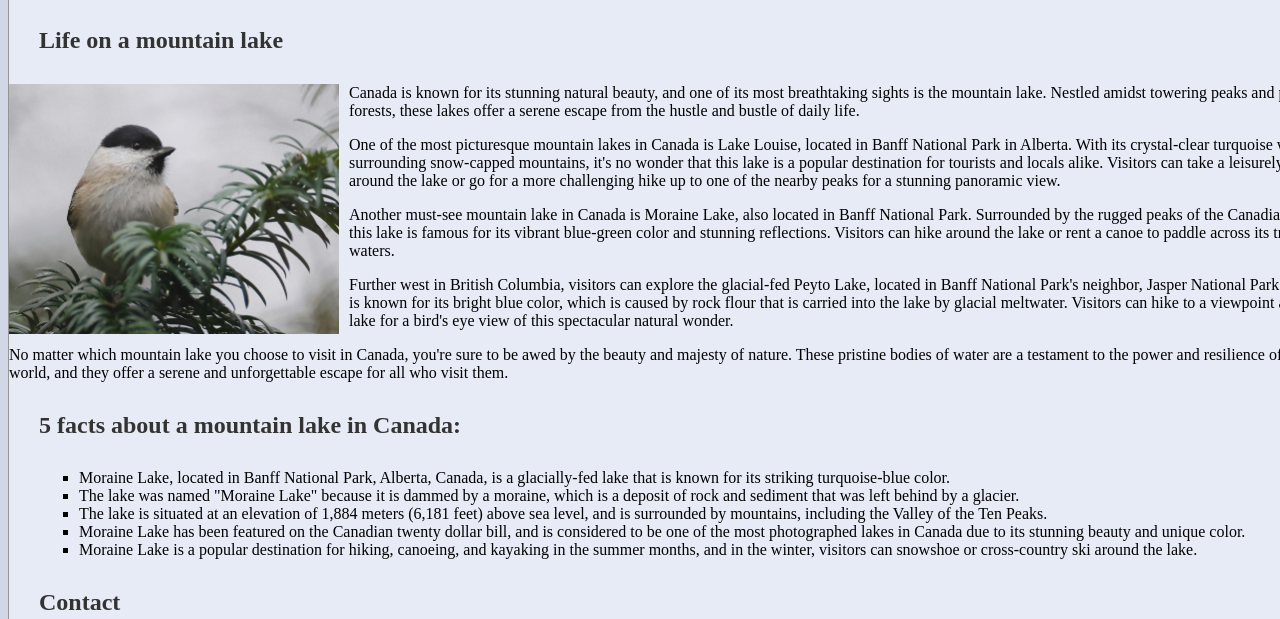
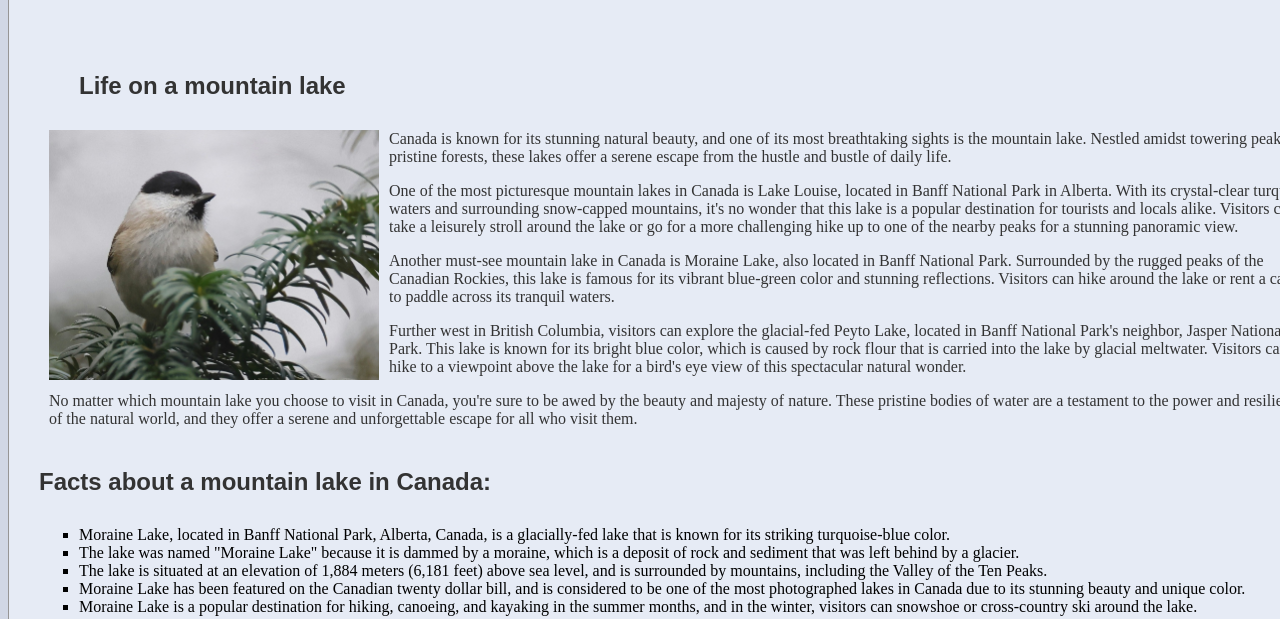
Before and after one commit to vaku0004/vaku0004.github.io, a plain HTML site: page midterm2/index.html in a window 1280 px wide. Shown: the part 393-1012 px from the top of the page. Drawn offline with Linux system fonts and the light colour scheme.

Commit message:
padding in article

```diff
--- a/midterm2/css/main.css
+++ b/midterm2/css/main.css
@@ -50,7 +50,6 @@ h1{
     margin: 0;
     padding: 0;
     overflow: hidden;
-    background-color: 236, 234, 234;
 }
 
 li a {
@@ -87,13 +86,14 @@ li a:hover {
 
 article {
         color: #333;
-        margin: 30px;
+        margin: 40px;
+        padding-top: 5px;
       }
 
 h2 {
     margin: 30px;
     color: #333;
-    font-family:;
+    font-family:Arial, Helvetica, sans-serif;
 }
 
 form {
--- a/midterm2/index.html
+++ b/midterm2/index.html
@@ -23,18 +23,18 @@
             </ul>
         </nav>
     <section>
+        <article>
         <h2 id="story">Life on a mountain lake</h2>
-    </section>
-    <section>
             <img src="images/bird.jpg" alt="Image bird" width="330" height="250" id="photobird">
             <p>Canada is known for its stunning natural beauty, and one of its most breathtaking sights is the mountain lake. Nestled amidst towering peaks and pristine forests, these lakes offer a serene escape from the hustle and bustle of daily life.</p>
             <p>One of the most picturesque mountain lakes in Canada is Lake Louise, located in Banff National Park in Alberta. With its crystal-clear turquoise waters and surrounding snow-capped mountains, it's no wonder that this lake is a popular destination for tourists and locals alike. Visitors can take a leisurely stroll around the lake or go for a more challenging hike up to one of the nearby peaks for a stunning panoramic view.</p>
             <p>Another must-see mountain lake in Canada is Moraine Lake, also located in Banff National Park. Surrounded by the rugged peaks of the Canadian Rockies, this lake is famous for its vibrant blue-green color and stunning reflections. Visitors can hike around the lake or rent a canoe to paddle across its tranquil waters.</p>
             <p>Further west in British Columbia, visitors can explore the glacial-fed Peyto Lake, located in Banff National Park's neighbor, Jasper National Park. This lake is known for its bright blue color, which is caused by rock flour that is carried into the lake by glacial meltwater. Visitors can hike to a viewpoint above the lake for a bird's eye view of this spectacular natural wonder.</p>
             <p>No matter which mountain lake you choose to visit in Canada, you're sure to be awed by the beauty and majesty of nature. These pristine bodies of water are a testament to the power and resilience of the natural world, and they offer a serene and unforgettable escape for all who visit them.</p>
+        </article>
     </section>
     <section>
-        <h2 id="story2">5 facts about a mountain lake in Canada:</h2>
+        <h2 id="story2">Facts about a mountain lake in Canada:</h2>
         <ul class="list2">
             <li>Moraine Lake, located in Banff National Park, Alberta, Canada, is a glacially-fed lake that is known for its striking turquoise-blue color.</li>
             <li>The lake was named "Moraine Lake" because it is dammed by a moraine, which is a deposit of rock and sediment that was left behind by a glacier.</li>
```
